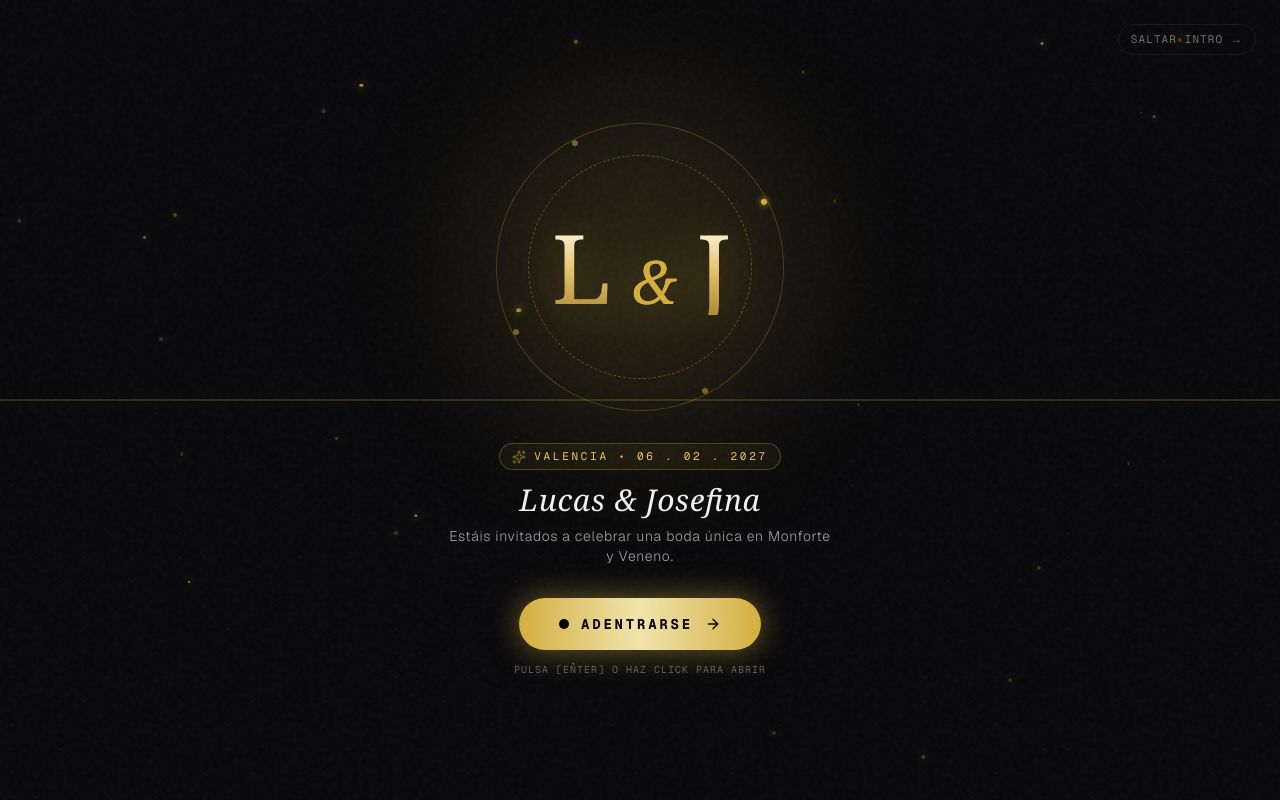
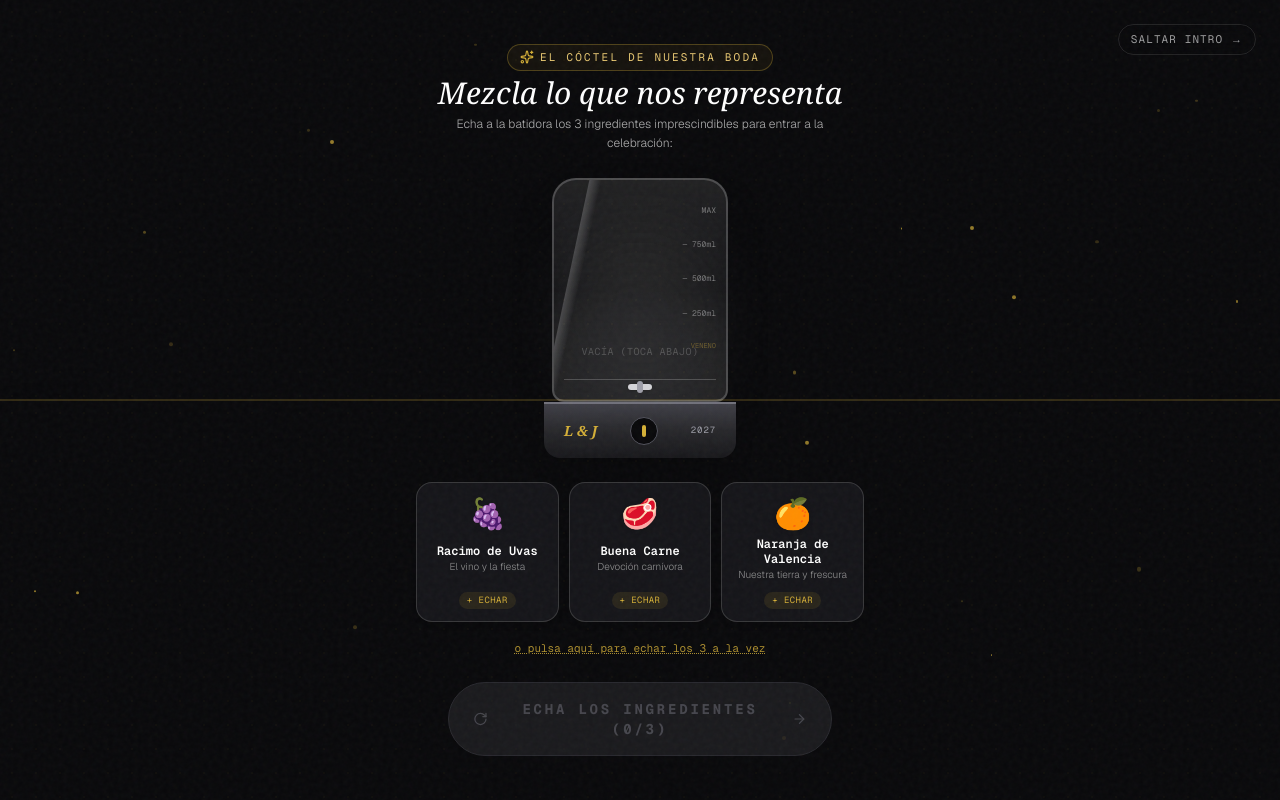
Before and after one commit to cocoxu-bit/boda-lucas-josefina, a Next.js app: page / in a window 1280 px wide. Shown: the top 800 px of the page. Built offline with nearby package versions, Linux system fonts and the light colour scheme; a web font is replaced by a local one.

Commit message:
feat(intro): interactive cocktail blender minigame with grapes, meat, and Valencia orange leading to epic warp reveal

```diff
--- a/src/components/EpicIntro.tsx
+++ b/src/components/EpicIntro.tsx
@@ -2,56 +2,108 @@
 
 import React, { useState, useEffect } from "react";
 import { motion, AnimatePresence } from "framer-motion";
-import { Sparkles, ArrowRight } from "lucide-react";
+import { Sparkles, ArrowRight, RotateCw, Check } from "lucide-react";
 
 interface EpicIntroProps {
   onEnter?: () => void;
 }
 
+type IngredientId = "grapes" | "meat" | "orange";
+
+interface IngredientInfo {
+  id: IngredientId;
+  name: string;
+  subtitle: string;
+  emoji: string;
+  color: string;
+}
+
+const INGREDIENTS: IngredientInfo[] = [
+  {
+    id: "grapes",
+    name: "Racimo de Uvas",
+    subtitle: "El vino y la fiesta",
+    emoji: "🍇",
+    color: "#A855F7",
+  },
+  {
+    id: "meat",
+    name: "Buena Carne",
+    subtitle: "Devoción carnívora",
+    emoji: "🥩",
+    color: "#EF4444",
+  },
+  {
+    id: "orange",
+    name: "Naranja de Valencia",
+    subtitle: "Nuestra tierra y frescura",
+    emoji: "🍊",
+    color: "#F97316",
+  },
+];
+
 export const EpicIntro: React.FC<EpicIntroProps> = ({ onEnter }) => {
   const [isVisible, setIsVisible] = useState(true);
+  const [added, setAdded] = useState<Record<IngredientId, boolean>>({
+    grapes: false,
+    meat: false,
+    orange: false,
+  });
+  const [isBlending, setIsBlending] = useState(false);
   const [isWarping, setIsWarping] = useState(false);
 
-  // Pre-generate random particle positions for stable SSR/Hydration
+  // Background ambient particles
   const [particles, setParticles] = useState<
-    Array<{ id: number; x: number; y: number; size: number; delay: number; duration: number }>
+    Array<{ id: number; x: number; y: number; size: number; duration: number }>
   >([]);
 
   useEffect(() => {
-    // Generate 28 ambient golden stardust specks
-    const generated = Array.from({ length: 28 }).map((_, i) => ({
+    const generated = Array.from({ length: 24 }).map((_, i) => ({
       id: i,
       x: Math.random() * 100,
       y: Math.random() * 100,
       size: Math.random() * 3 + 1.5,
-      delay: Math.random() * 2,
       duration: Math.random() * 4 + 3,
     }));
     setParticles(generated);
+  }, []);
 
-    // Keyboard trigger: Enter or Space
-    const handleKeyDown = (e: KeyboardEvent) => {
-      if (e.code === "Space" || e.code === "Enter") {
-        triggerEnter();
-      }
+  const totalAdded = Object.values(added).filter(Boolean).length;
+  const isReadyToBlend = totalAdded === 3;
+
+  const handleAddIngredient = (id: IngredientId) => {
+    if (isBlending || isWarping) return;
+    setAdded((prev) => ({ ...prev, [id]: true }));
   };
 
-    window.addEventListener("keydown", handleKeyDown);
-    return () => window.removeEventListener("keydown", handleKeyDown);
-  }, []);
+  const handleAddAll = () => {
+    if (isBlending || isWarping) return;
+    setAdded({ grapes: true, meat: true, orange: true });
+  };
 
-  const triggerEnter = () => {
-    if (isWarping) return;
+  const handleStartBlend = () => {
+    if (!isReadyToBlend || isBlending || isWarping) return;
+
+    setIsBlending(true);
+
+    // After 1.2s of aggressive vortex blending, trigger the epic portal warp
+    setTimeout(() => {
       setIsWarping(true);
+      if (onEnter) onEnter();
 
-    if (onEnter) {
-      onEnter();
-    }
-
-    // Allow the 1.1s warp curtain animation to complete before unmounting
+      // Complete curtain transition
       setTimeout(() => {
         setIsVisible(false);
       }, 1100);
+    }, 1200);
+  };
+
+  const handleSkip = () => {
+    setIsWarping(true);
+    if (onEnter) onEnter();
+    setTimeout(() => {
+      setIsVisible(false);
+    }, 1000);
   };
 
   if (!isVisible) return null;
@@ -65,10 +117,7 @@ export const EpicIntro: React.FC<EpicIntroProps> = ({ onEnter }) => {
         transition={{ duration: 1.05, ease: [0.77, 0, 0.175, 1] }}
         className="absolute top-0 left-0 w-full h-1/2 bg-[#09090b] border-b border-[#D4AF37]/20 shadow-2xl z-20"
       >
-        {/* Subtle grid pattern texture */}
-        <div
-          className="absolute inset-0 opacity-[0.03] bg-[radial-gradient(#D4AF37_1px,transparent_1px)] [background-size:24px_24px]"
-        />
+        <div className="absolute inset-0 opacity-[0.03] bg-[radial-gradient(#D4AF37_1px,transparent_1px)] [background-size:24px_24px]" />
       </motion.div>
 
       {/* 2. BOTTOM SHUTTER PANEL */}
@@ -78,19 +127,17 @@ export const EpicIntro: React.FC<EpicIntroProps> = ({ onEnter }) => {
         transition={{ duration: 1.05, ease: [0.77, 0, 0.175, 1] }}
         className="absolute bottom-0 left-0 w-full h-1/2 bg-[#09090b] border-t border-[#D4AF37]/20 shadow-2xl z-20"
       >
-        <div
-          className="absolute inset-0 opacity-[0.03] bg-[radial-gradient(#D4AF37_1px,transparent_1px)] [background-size:24px_24px]"
-        />
+        <div className="absolute inset-0 opacity-[0.03] bg-[radial-gradient(#D4AF37_1px,transparent_1px)] [background-size:24px_24px]" />
       </motion.div>
 
-      {/* 3. GOLDEN WARP SHOCKWAVE FLASH (Triggers during zoom) */}
+      {/* 3. WARP SHOCKWAVE FLASH */}
       <AnimatePresence>
         {isWarping && (
           <motion.div
-            initial={{ opacity: 0, scale: 0.8 }}
-            animate={{ opacity: [0, 0.85, 0], scale: [0.8, 2.4, 4] }}
+            initial={{ opacity: 0, scale: 0.5 }}
+            animate={{ opacity: [0, 0.9, 0], scale: [0.5, 2.5, 5] }}
             transition={{ duration: 0.9, ease: "easeOut" }}
-            className="absolute inset-0 bg-radial from-[#D4AF37]/40 via-[#F3E5AB]/20 to-transparent pointer-events-none z-40"
+            className="absolute inset-0 bg-radial from-[#D4AF37]/50 via-[#F3E5AB]/25 to-transparent pointer-events-none z-40"
           />
         )}
       </AnimatePresence>
@@ -102,14 +149,12 @@ export const EpicIntro: React.FC<EpicIntroProps> = ({ onEnter }) => {
             key={p.id}
             initial={{ opacity: 0, y: 0 }}
             animate={{
-              opacity: isWarping ? 0 : [0.2, 0.8, 0.2],
-              y: isWarping ? -100 : [-20, 20, -20],
-              x: isWarping ? 0 : [-10, 10, -10],
+              opacity: isWarping ? 0 : [0.2, 0.7, 0.2],
+              y: isWarping ? -100 : [-15, 15, -15],
             }}
             transition={{
               duration: p.duration,
               repeat: Infinity,
-              delay: p.delay,
               ease: "easeInOut",
             }}
             style={{
@@ -119,118 +164,332 @@ export const EpicIntro: React.FC<EpicIntroProps> = ({ onEnter }) => {
               width: `${p.size}px`,
               height: `${p.size}px`,
             }}
-            className="rounded-full bg-[#D4AF37] blur-[0.5px] shadow-[0_0_8px_#D4AF37]"
+            className="rounded-full bg-[#D4AF37] blur-[0.5px]"
           />
         ))}
       </div>
 
       {/* 5. TOP RIGHT SKIP BUTTON */}
-      <motion.button
-        onClick={triggerEnter}
-        initial={{ opacity: 0 }}
-        animate={{ opacity: isWarping ? 0 : 0.6 }}
-        whileHover={{ opacity: 1 }}
-        className="absolute top-6 right-6 z-30 font-mono-swiss text-[11px] uppercase tracking-widest text-white/70 hover:text-[#D4AF37] transition-all cursor-pointer px-3 py-1.5 rounded-full border border-white/10 hover:border-[#D4AF37]/40 backdrop-blur-sm"
+      <button
+        onClick={handleSkip}
+        className="absolute top-6 right-6 z-30 font-mono-swiss text-[11px] uppercase tracking-widest text-white/60 hover:text-[#D4AF37] transition-all cursor-pointer px-3 py-1.5 rounded-full border border-white/10 hover:border-[#D4AF37]/40 backdrop-blur-sm"
       >
         Saltar intro →
-      </motion.button>
+      </button>
 
-      {/* 6. CENTRAL CEREMONIAL STAGE */}
+      {/* 6. MAIN MINIGAME STAGE */}
       <motion.div
-        initial={{ opacity: 0, scale: 0.94 }}
+        initial={{ opacity: 0, scale: 0.96 }}
         animate={
           isWarping
             ? {
-                scale: 6,
+                scale: 5,
                 opacity: 0,
-                filter: "blur(16px)",
+                filter: "blur(18px)",
                 transition: { duration: 0.85, ease: [0.7, 0, 0.3, 1] },
               }
             : {
                 scale: 1,
                 opacity: 1,
                 filter: "blur(0px)",
-                transition: { duration: 0.8, ease: "easeOut" },
+                transition: { duration: 0.6, ease: "easeOut" },
               }
         }
-        className="relative z-30 flex flex-col items-center text-center px-4 max-w-xl mx-auto"
+        className="relative z-30 flex flex-col items-center text-center px-4 max-w-xl mx-auto w-full"
       >
-        {/* Orbiting Celestial Ring */}
-        <div className="relative flex items-center justify-center mb-6 sm:mb-8">
-          {/* Pulsing Central Glow */}
-          <div className="absolute w-64 h-64 sm:w-80 sm:h-80 rounded-full bg-[#D4AF37]/15 blur-[70px] pointer-events-none" />
+        {/* Title Header */}
+        <div className="space-y-1 mb-4 sm:mb-6">
+          <div className="inline-flex items-center gap-1.5 px-3 py-1 rounded-full border border-[#D4AF37]/30 bg-[#D4AF37]/[0.06] backdrop-blur-md">
+            <Sparkles className="w-3.5 h-3.5 text-[#D4AF37]" />
+            <span className="font-mono-swiss text-[10px] sm:text-[11px] uppercase tracking-[0.2em] text-[#E8C872]">
+              El Cóctel de Nuestra Boda
+            </span>
+          </div>
 
-          {/* Outer Rotating Compass/Astrolabe Ring */}
+          <h2 className="font-serif-editorial text-2xl sm:text-3xl text-white italic">
+            Mezcla lo que nos representa
+          </h2>
+
+          <p className="font-sans-ui text-xs text-white/65 max-w-xs sm:max-w-sm mx-auto font-light leading-relaxed">
+            Echa a la batidora los 3 ingredientes imprescindibles para entrar a la celebración:
+          </p>
+        </div>
+
+        {/* INTERACTIVE STAGE: BLENDER IN CENTER & INGREDIENTS */}
+        <div className="relative w-full flex flex-col items-center mb-6">
+          {/* THE BLENDER (BATIDORA DE AUTOR) */}
           <motion.div
-            animate={{ rotate: 360 }}
-            transition={{ duration: 40, repeat: Infinity, ease: "linear" }}
-            className="w-56 h-56 sm:w-72 sm:h-72 rounded-full border border-[#D4AF37]/25 flex items-center justify-center"
+            animate={
+              isBlending
+                ? {
+                    x: [-3, 3, -3, 3, 0],
+                    y: [-1, 2, -2, 1, 0],
+                    rotate: [-1, 1, -1, 0],
+                  }
+                : {}
+            }
+            transition={{
+              duration: 0.08,
+              repeat: isBlending ? Infinity : 0,
+            }}
+            className="relative flex flex-col items-center"
           >
-            {/* Compass Marks */}
-            <div className="absolute top-0 w-1.5 h-1.5 bg-[#D4AF37] rounded-full shadow-[0_0_6px_#D4AF37]" />
-            <div className="absolute bottom-0 w-1.5 h-1.5 bg-[#D4AF37]/50 rounded-full" />
-            <div className="absolute left-0 w-1.5 h-1.5 bg-[#D4AF37]/50 rounded-full" />
-            <div className="absolute right-0 w-1.5 h-1.5 bg-[#D4AF37]/50 rounded-full" />
-          </motion.div>
-
-          {/* Inner Counter-Rotating Delicate Ring */}
-          <motion.div
-            animate={{ rotate: -360 }}
-            transition={{ duration: 24, repeat: Infinity, ease: "linear" }}
-            className="absolute w-44 h-44 sm:w-56 sm:h-56 rounded-full border border-dashed border-[#D4AF37]/35"
+            {/* Ambient golden glow behind jar */}
+            <div
+              className={`absolute top-1/2 left-1/2 -translate-x-1/2 -translate-y-1/2 rounded-full blur-[45px] pointer-events-none transition-all duration-700 ${
+                isBlending
+                  ? "w-72 h-72 bg-[#D4AF37]/45"
+                  : isReadyToBlend
+                  ? "w-56 h-56 bg-[#D4AF37]/20"
+                  : "w-40 h-40 bg-white/5"
+              }`}
             />
 
-          {/* The Monogram: L & J */}
-          <div className="absolute flex flex-col items-center">
-            <h1 className="font-serif-editorial text-7xl sm:text-8xl tracking-tight text-transparent bg-clip-text bg-gradient-to-b from-[#FFFDF5] via-[#E8C872] to-[#B08930] drop-shadow-[0_4px_24px_rgba(212,175,55,0.4)]">
-              L <span className="text-[#D4AF37] text-5xl sm:text-6xl font-light italic">&</span> J
-            </h1>
+            {/* Blender Jar (Glass Vessel) */}
+            <div className="relative w-36 h-48 sm:w-44 sm:h-56 rounded-t-3xl rounded-b-xl border-2 border-white/20 bg-gradient-to-b from-white/10 via-white/[0.04] to-white/10 backdrop-blur-md overflow-hidden shadow-2xl flex flex-col justify-end p-2.5">
+              {/* Glass reflection streak */}
+              <div className="absolute top-0 left-3 w-3 h-full bg-gradient-to-r from-white/20 to-transparent transform -skew-x-12 pointer-events-none" />
+
+              {/* Volume tick markings */}
+              <div className="absolute right-2.5 top-6 bottom-12 flex flex-col justify-between items-end opacity-40 font-mono-swiss text-[8px] text-white pointer-events-none">
+                <span>MAX</span>
+                <span>— 750ml</span>
+                <span>— 500ml</span>
+                <span>— 250ml</span>
+                <span className="text-[7px] text-[#D4AF37]">VENENO</span>
+              </div>
+
+              {/* VORTEX ANIMATION WHEN BLENDING */}
+              {isBlending && (
+                <motion.div
+                  initial={{ opacity: 0, scaleY: 0 }}
+                  animate={{ opacity: 1, scaleY: 1 }}
+                  transition={{ duration: 0.3 }}
+                  className="absolute inset-0 bg-gradient-to-t from-[#D4AF37]/80 via-[#F3E5AB]/60 to-transparent flex items-center justify-center overflow-hidden"
+                >
+                  {/* Swirling liquid cyclone */}
+                  <motion.div
+                    animate={{ rotate: 1080 }}
+                    transition={{ duration: 1.2, ease: "linear" }}
+                    className="w-40 h-40 rounded-full border-4 border-dashed border-white/60 flex items-center justify-center opacity-80"
+                  >
+                    <div className="w-24 h-24 rounded-full border-2 border-white/40" />
+                  </motion.div>
+                </motion.div>
+              )}
+
+              {/* INGREDIENTS INSIDE THE BLENDER */}
+              <div className="relative z-10 flex items-end justify-center gap-2 pb-2 min-h-[90px]">
+                {/* 1. Grapes inside */}
+                {added.grapes && (
+                  <motion.div
+                    initial={{ y: -120, opacity: 0, scale: 0.4 }}
+                    animate={
+                      isBlending
+                        ? { scale: [1, 0], opacity: [1, 0], rotate: [0, 360] }
+                        : { y: 0, opacity: 1, scale: 1 }
+                    }
+                    transition={{
+                      type: "spring",
+                      stiffness: 350,
+                      damping: 22,
+                    }}
+                    className="text-3xl sm:text-4xl filter drop-shadow-md select-none"
+                    title="Uvas dentro"
+                  >
+                    🍇
+                  </motion.div>
+                )}
+
+                {/* 2. Meat inside */}
+                {added.meat && (
+                  <motion.div
+                    initial={{ y: -120, opacity: 0, scale: 0.4 }}
+                    animate={
+                      isBlending
+                        ? { scale: [1, 0], opacity: [1, 0], rotate: [0, -360] }
+                        : { y: 0, opacity: 1, scale: 1 }
+                    }
+                    transition={{
+                      type: "spring",
+                      stiffness: 350,
+                      damping: 20,
+                    }}
+                    className="text-3xl sm:text-4xl filter drop-shadow-md select-none"
+                    title="Carne dentro"
+                  >
+                    🥩
+                  </motion.div>
+                )}
+
+                {/* 3. Orange inside */}
+                {added.orange && (
+                  <motion.div
+                    initial={{ y: -120, opacity: 0, scale: 0.4 }}
+                    animate={
+                      isBlending
+                        ? { scale: [1, 0], opacity: [1, 0], rotate: [0, 360] }
+                        : { y: 0, opacity: 1, scale: 1 }
+                    }
+                    transition={{
+                      type: "spring",
+                      stiffness: 350,
+                      damping: 18,
+                    }}
+                    className="text-3xl sm:text-4xl filter drop-shadow-md select-none"
+                    title="Naranja dentro"
+                  >
+                    🍊
+                  </motion.div>
+                )}
+
+                {/* Empty State Prompt */}
+                {totalAdded === 0 && (
+                  <span className="font-mono-swiss text-[10px] text-white/40 uppercase tracking-wider pb-3 animate-pulse">
+                    Vacía (Toca abajo)
+                  </span>
+                )}
+              </div>
+
+              {/* Rotary Blades at bottom */}
+              <div className="relative z-10 w-full flex items-center justify-center pt-1 border-t border-white/20">
+                <motion.div
+                  animate={isBlending ? { rotate: 1440 } : {}}
+                  transition={{ duration: 1.2, ease: "linear" }}
+                  className="w-6 h-1.5 bg-zinc-300 rounded-full flex items-center justify-center relative shadow-sm"
+                >
+                  <div className="w-1.5 h-3 bg-zinc-400 rounded-sm" />
+                </motion.div>
               </div>
             </div>
 
-        {/* Micro-Copy Header */}
-        <div className="space-y-2 mb-8">
-          <div className="inline-flex items-center gap-2 px-3 py-1 rounded-full border border-[#D4AF37]/30 bg-[#D4AF37]/[0.05] backdrop-blur-md">
-            <Sparkles className="w-3.5 h-3.5 text-[#D4AF37] animate-pulse" />
-            <span className="font-mono-swiss text-[11px] uppercase tracking-[0.25em] text-[#E8C872]">
-              Valencia • 06 . 02 . 2027
+            {/* Blender Motor Base (Stainless Steel & Dial) */}
+            <div className="relative w-40 sm:w-48 h-14 bg-gradient-to-b from-zinc-700 via-zinc-800 to-zinc-900 rounded-b-2xl border-t-2 border-zinc-500 shadow-xl flex items-center justify-between px-5">
+              <span className="font-serif-editorial text-sm text-[#D4AF37] italic font-semibold">
+                L & J
+              </span>
+
+              {/* Rotary Control Dial */}
+              <motion.div
+                animate={isBlending ? { rotate: 90 } : {}}
+                className="w-7 h-7 rounded-full bg-zinc-950 border border-zinc-600 flex items-center justify-center shadow-inner"
+              >
+                <div className="w-1 h-3 bg-[#D4AF37] rounded-full" />
+              </motion.div>
+
+              <span className="font-mono-swiss text-[9px] text-zinc-400 tracking-widest">
+                2027
+              </span>
+            </div>
+          </motion.div>
+        </div>
+
+        {/* 3 INGREDIENTS SELECTOR TABS */}
+        <div className="space-y-3 w-full max-w-md mb-6">
+          <div className="grid grid-cols-3 gap-2.5">
+            {INGREDIENTS.map((item) => {
+              const isAdded = added[item.id];
+
+              return (
+                <motion.button
+                  key={item.id}
+                  onClick={() => handleAddIngredient(item.id)}
+                  disabled={isAdded || isBlending || isWarping}
+                  whileHover={!isAdded ? { scale: 1.04, y: -2 } : {}}
+                  whileTap={!isAdded ? { scale: 0.96 } : {}}
+                  className={`relative p-3 rounded-2xl border text-center transition-all cursor-pointer flex flex-col items-center justify-between gap-1.5 ${
+                    isAdded
+                      ? "bg-white/[0.02] border-white/10 opacity-40 cursor-default"
+                      : "bg-[#18181b]/90 border-white/15 hover:border-[#D4AF37]/60 hover:bg-[#202024] shadow-md"
+                  }`}
+                >
+                  {/* Status Indicator check */}
+                  {isAdded && (
+                    <span className="absolute top-1.5 right-1.5 w-4 h-4 rounded-full bg-emerald-500 text-black flex items-center justify-center text-[10px]">
+                      <Check className="w-2.5 h-2.5 stroke-[3]" />
+                    </span>
+                  )}
+
+                  <span className="text-3xl filter drop-shadow-sm transform hover:scale-110 transition-transform">
+                    {item.emoji}
+                  </span>
+
+                  <div>
+                    <span className="font-mono-swiss text-xs font-semibold text-white block leading-tight">
+                      {item.name}
+                    </span>
+                    <span className="font-sans-ui text-[10px] text-white/50 block font-light">
+                      {item.subtitle}
                     </span>
                   </div>
 
-          <h2 className="font-serif-editorial text-2xl sm:text-3xl text-white/95 italic font-light tracking-wide pt-1">
-            Lucas & Josefina
-          </h2>
-
-          <p className="font-sans-ui text-xs sm:text-sm text-white/60 tracking-wider font-light max-w-sm mx-auto">
-            Estáis invitados a celebrar una boda única en Monforte y Veneno.
-          </p>
+                  <span
+                    className={`mt-1 font-mono-swiss text-[9px] uppercase tracking-wider px-2 py-0.5 rounded-full ${
+                      isAdded
+                        ? "text-emerald-400 bg-emerald-950/40"
+                        : "text-[#D4AF37] bg-[#D4AF37]/10"
+                    }`}
+                  >
+                    {isAdded ? "Añadido ✓" : "+ Echar"}
+                  </span>
+                </motion.button>
+              );
+            })}
           </div>
 
-        {/* The Epic Interactive Enter Button */}
+          {/* Quick "Echar todo de golpe" option if none or partial */}
+          {!isReadyToBlend && (
+            <button
+              onClick={handleAddAll}
+              disabled={isBlending}
+              className="font-mono-swiss text-[11px] text-[#D4AF37]/80 hover:text-[#D4AF37] underline decoration-dotted transition-colors cursor-pointer"
+            >
+              o pulsa aquí para echar los 3 a la vez
+            </button>
+          )}
+        </div>
+
+        {/* MAIN CTA BUTTON: BLEND & ENTER */}
+        <div className="w-full max-w-sm">
           <motion.button
-          onClick={triggerEnter}
-          whileHover={{ scale: 1.05 }}
-          whileTap={{ scale: 0.95 }}
-          className="group relative inline-flex items-center gap-3 px-8 sm:px-10 py-3.5 sm:py-4 rounded-full bg-gradient-to-r from-[#D4AF37] via-[#F3E5AB] to-[#D4AF37] text-black font-mono-swiss text-xs sm:text-sm font-bold tracking-[0.2em] uppercase shadow-[0_0_30px_rgba(212,175,55,0.5)] hover:shadow-[0_0_50px_rgba(212,175,55,0.8)] transition-all cursor-pointer overflow-hidden"
+            onClick={handleStartBlend}
+            disabled={!isReadyToBlend || isBlending || isWarping}
+            whileHover={isReadyToBlend ? { scale: 1.04 } : {}}
+            whileTap={isReadyToBlend ? { scale: 0.96 } : {}}
+            className={`w-full relative flex items-center justify-center gap-3 py-3.5 sm:py-4 px-6 rounded-full font-mono-swiss text-xs sm:text-sm font-bold uppercase tracking-[0.2em] transition-all overflow-hidden ${
+              isReadyToBlend
+                ? "bg-gradient-to-r from-[#D4AF37] via-[#F3E5AB] to-[#D4AF37] text-black shadow-[0_0_35px_rgba(212,175,55,0.6)] hover:shadow-[0_0_55px_rgba(212,175,55,0.9)] cursor-pointer"
+                : "bg-zinc-800 text-zinc-500 border border-zinc-700 cursor-not-allowed opacity-60"
+            }`}
           >
-          {/* Shimmer sweep effect */}
-          <div className="absolute inset-0 -translate-x-full group-hover:translate-x-full transition-transform duration-1000 bg-gradient-to-r from-transparent via-white/40 to-transparent" />
+            {/* Shimmer on active button */}
+            {isReadyToBlend && !isBlending && (
+              <div className="absolute inset-0 -translate-x-full hover:translate-x-full transition-transform duration-1000 bg-gradient-to-r from-transparent via-white/40 to-transparent" />
+            )}
 
-          {/* Pulsing ring indicator */}
-          <span className="relative flex h-2.5 w-2.5">
-            <span className="animate-ping absolute inline-flex h-full w-full rounded-full bg-black opacity-75" />
-            <span className="relative inline-flex rounded-full h-2.5 w-2.5 bg-black" />
+            {isBlending ? (
+              <>
+                <RotateCw className="w-4 h-4 animate-spin text-black" />
+                <span>Batiendo la mezcla...</span>
+              </>
+            ) : (
+              <>
+                <RotateCw
+                  className={`w-4 h-4 ${
+                    isReadyToBlend ? "text-black animate-spin" : "text-zinc-500"
+                  }`}
+                  style={{ animationDuration: "3s" }}
+                />
+                <span>
+                  {isReadyToBlend
+                    ? "¡Remover y Entrar!"
+                    : `Echa los ingredientes (${totalAdded}/3)`}
                 </span>
-
-          <span className="relative">Adentrarse</span>
-
-          <ArrowRight className="w-4 h-4 text-black group-hover:translate-x-1 transition-transform relative" />
+                <ArrowRight className="w-4 h-4" />
+              </>
+            )}
           </motion.button>
-
-        {/* Minimal keyboard hint for desktop */}
-        <span className="font-mono-swiss text-[10px] text-white/35 mt-3 tracking-widest uppercase hidden sm:block">
-          Pulsa [Enter] o haz click para abrir
-        </span>
+        </div>
       </motion.div>
     </div>
   );
```
Lines whose indentation alone changed are shown as unchanged.
